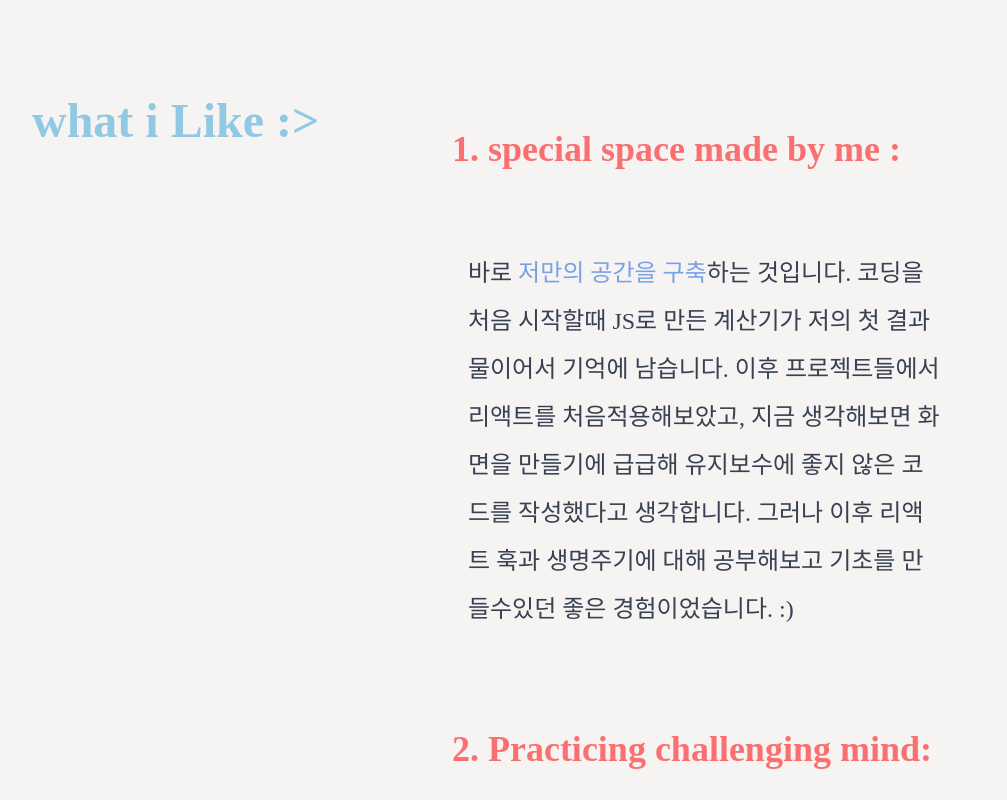
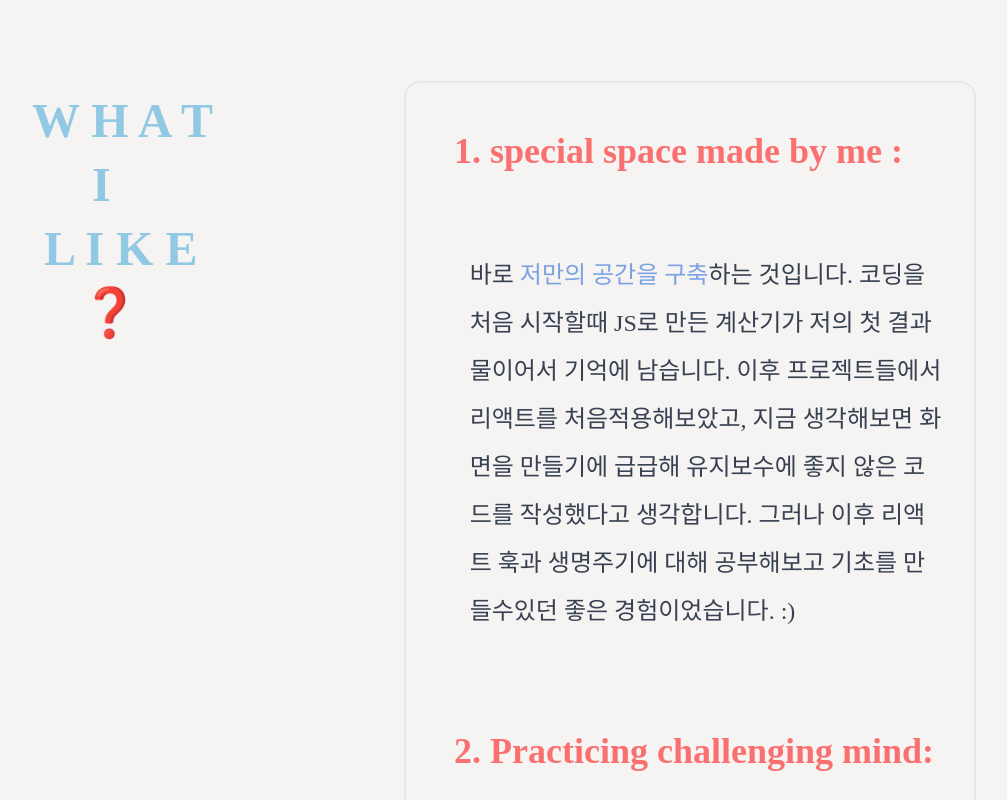
Before and after one commit to yeomdogyeong/my_portfolio, a React (Create React App) app: page / in a window 1280 px wide. Shown: the part 1720-2520 px from the top of the page, without its empty margins (144-1151 px from the left). Built offline with nearby package versions, Linux system fonts and the light colour scheme; a web font is replaced by a local one.

Commit message:
[design]about 디자인 변경

```diff
--- a/src/components/About.tsx
+++ b/src/components/About.tsx
@@ -1,4 +1,5 @@
 import useDarkModeStore from "../zustand/useDarkModeStore";
+import { Zoom } from "react-awesome-reveal";
 
 const About: React.FC = () => {
   const { isDarkMode } = useDarkModeStore();
@@ -8,15 +9,18 @@ const About: React.FC = () => {
       <div
         className={`${isDarkMode ? "bg-[#635985]" : "bg-[#f6f3f3]"} ${
           isDarkMode ? "text-[#f6d776]" : "text-[#91c8e4]"
-        } w-full lg:w-1/2 p-4 flex justify-start text-5xl font-bold sticky top-20`}
+        } w-full lg:w-1/2 p-4 flex flex-row lg:flex-col justify-start text-5xl font-bold sticky top-[84px] z-10`}
       >
-        {`what i Like :>`}
+        <div className="mb-4 lg:mr-4">{`W H A T `}</div>
+        <div className="mb-4 lg:mr-4">{`\u00A0\u00A0\u00A0\u00A0\u00A0I`}</div>
+        <div className="mb-4 lg:mr-4">{`\u00A0L I K E`}</div>
+        <div>{`\u00A0\u00A0\u00A0\u00A0❓`}</div>
       </div>
-      <div className="w-full lg:w-3/4">
+      <div className="w-full lg:w-3/4 border-2 rounded-2xl">
         <div className={`p-8 m-4 h-full w-full `}>
-          <span className="text-4xl font-bold  text-[#FA7070]">
+          <Zoom className="text-4xl font-bold  text-[#FA7070]">
             1. special space made by me :
-          </span>
+          </Zoom>
           <div
             className={`text-2xl mt-16 p-4 ${
               isDarkMode ? "text-gray-200" : "text-gray-700"
@@ -37,9 +41,9 @@ const About: React.FC = () => {
           </div>
         </div>
         <div className={`p-8 m-4 h-full w-full`}>
-          <span className="text-4xl font-bold  text-[#FA7070]">
+          <Zoom className="text-4xl font-bold  text-[#FA7070]">
             2. Practicing challenging mind:
-          </span>
+          </Zoom>
           <div
             className={`text-2xl mt-16 p-4 ${
               isDarkMode ? "text-gray-200" : "text-gray-700"
@@ -59,9 +63,9 @@ const About: React.FC = () => {
           </div>
         </div>
         <div className={`p-8 m-4 h-full w-full `}>
-          <span className="text-4xl font-bold  text-[#FA7070]">
-            3. UI/UX tailored to the user :{" "}
-          </span>
+          <Zoom className="text-4xl font-bold  text-[#FA7070]">
+            3. UI/UX tailored to the user :
+          </Zoom>
           <div
             className={`text-2xl mt-16 p-4 ${
               isDarkMode ? "text-gray-200" : "text-gray-700"
--- a/src/components/Header.tsx
+++ b/src/components/Header.tsx
@@ -18,7 +18,7 @@ const Header: React.FC = () => {
   };
 
   return (
-    <div className="z-10 flex justify-between fixed top-0 w-full h-15 ">
+    <div className="z-20 flex justify-between fixed top-0 w-full h-15 ">
       <div
         className={`w-1/3 text-3xl p-6 ${
           isDarkMode ? "bg-[#635985]" : "bg-[#4682a9]"
```
